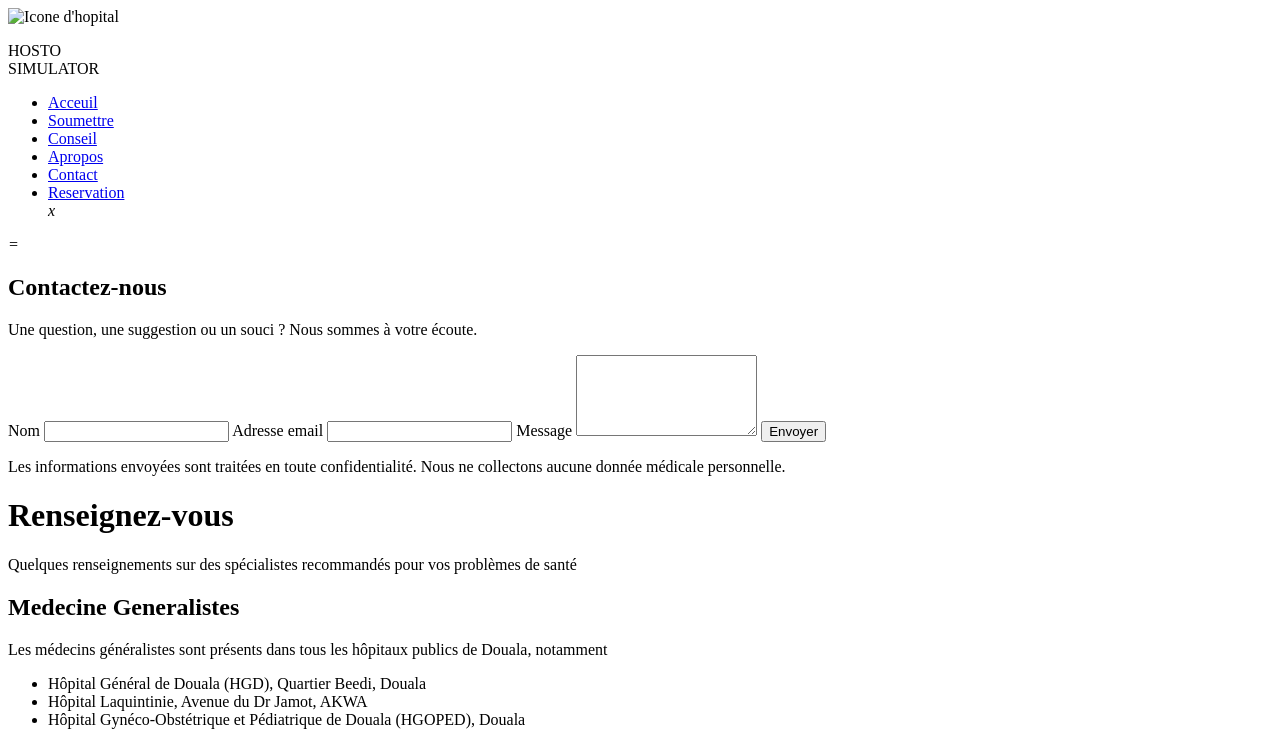
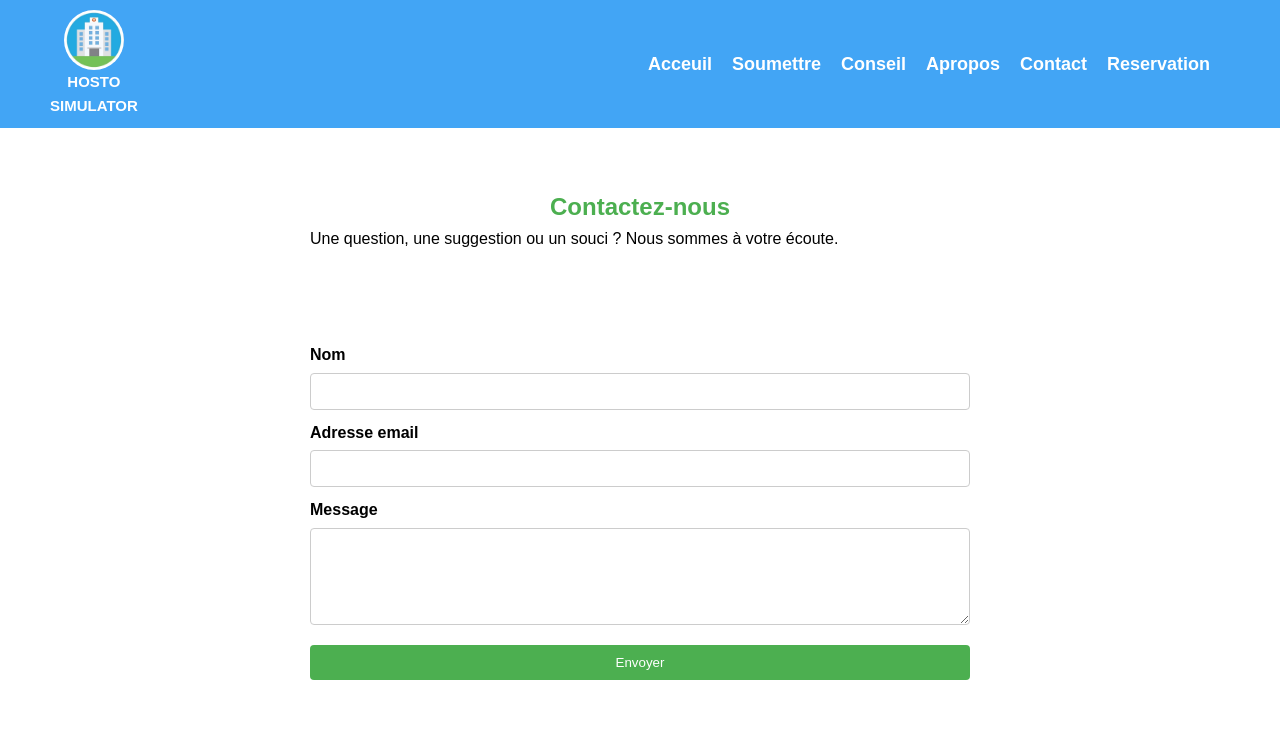
Before and after one commit to DJUTSA-Marius/hosto, a plain HTML site: page contact.html in a window 1280 px wide. Shown: the top 737 px of the page. Drawn offline with Linux system fonts and the light colour scheme; the site is published under a folder, as on GitHub Pages, so addresses that start at the root find nothing.

Commit message:
Update contact.html

```diff
--- a/contact.html
+++ b/contact.html
@@ -5,8 +5,8 @@
     <meta charset="UTF-8">
     <meta name="viewport" content="width=device-width, initial-scale=1.0">
     <title>Document</title>
-    <link rel="stylesheet" href="/style/navfooter.css">
-    <link rel="stylesheet" href="/style/contact.css">
+    <link rel="stylesheet" href="style/navfooter.css">
+    <link rel="stylesheet" href="style/contact.css">
 </head>
 
 <body>
@@ -14,7 +14,7 @@
         <main>
             <nav>
                 <div class="ico">
-                    <img class="img" src="/designs/icone.jpg" alt="Icone d'hopital" />
+                    <img class="img" src="designs/icone.jpg" alt="Icone d'hopital" />
                     <p>HOSTO <br> SIMULATOR</p>
                 </div>
                 <div class="onglet">
```
